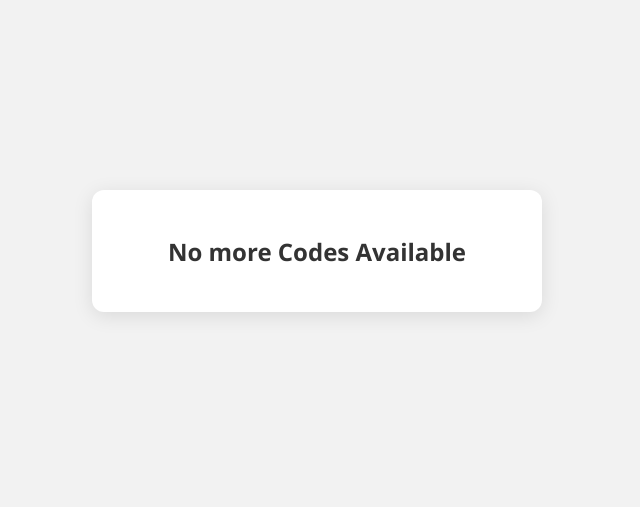
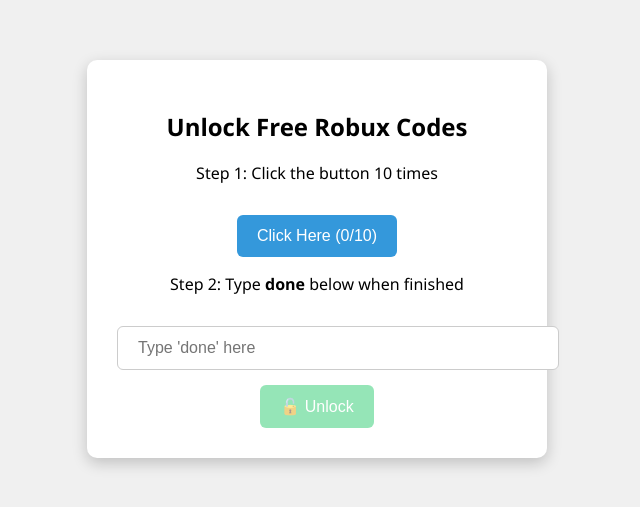
Before and after one commit to Expressgames/Expressgames, a plain HTML site: page Index.html in a window 1280 px wide. Shown: the part 149-656 px from the top of the page, without its empty margins (323-963 px from the left). Drawn offline with Linux system fonts and the light colour scheme.

Commit message:
Update Index.html

```diff
--- a/Index.html
+++ b/Index.html
@@ -2,66 +2,91 @@
 <html lang="en">
 <head>
   <meta charset="UTF-8">
+  <title>Unlock Free Robux Code</title>
   <meta name="viewport" content="width=device-width, initial-scale=1">
-  <title>Roblox Redeem Codes</title>
   <style>
     body {
       font-family: 'Segoe UI', sans-serif;
-      background-color: #f2f2f2;
-      color: #333;
-      margin: 0;
-      padding: 0;
+      background-color: #f0f0f0;
       display: flex;
+      justify-content: center;
       align-items: center;
-      justify-content: center;
       height: 100vh;
-      flex-direction: column;
       text-align: center;
     }
     .container {
       background: white;
-      padding: 25px;
-      border-radius: 12px;
-      box-shadow: 0 4px 20px rgba(0,0,0,0.1);
+      padding: 30px;
+      border-radius: 10px;
+      box-shadow: 0 5px 15px rgba(0,0,0,0.2);
       width: 90%;
       max-width: 400px;
     }
-    button {
+    button, input {
+      margin-top: 15px;
       padding: 12px 20px;
-      margin: 10px;
       font-size: 16px;
+      border-radius: 6px;
       border: none;
-      border-radius: 6px;
-      cursor: pointer;
-      transition: 0.3s ease;
+      outline: none;
     }
-    .yes-btn {
-      background-color: #ff4757;
+    #clickBtn {
+      background-color: #3498db;
       color: white;
     }
-    .no-btn {
-      background-color: #ced6e0;
-    }
-    .yes-btn:hover {
-      background-color: #e84118;
-    }
-    .countdown, .secret-input, .code-output {
-      margin-top: 20px;
+    #unlockBtn {
+      background-color: #2ecc71;
+      color: white;
     }
     input {
-      padding: 10px;
-      width: 80%;
-      margin-top: 10px;
-      border-radius: 6px;
+      width: 100%;
       border: 1px solid #ccc;
     }
-    #copyBtn {
-      margin-top: 10px;
-      background-color: #2ed573;
-      color: white;
+    .disabled {
+      opacity: 0.5;
+      pointer-events: none;
     }
   </style>
 </head>
 <body>
-  <div class="container" id="mainContent">
-    <h2>No more Codes Available</h2>
+  <div class="container">
+    <h2>Unlock Free Robux Codes</h2>
+    <p>Step 1: Click the button 10 times</p>
+    <button id="clickBtn" onclick="handleClick()">Click Here (<span id="clickCount">0</span>/10)</button>
+
+    <p>Step 2: Type <strong>done</strong> below when finished</p>
+    <input type="text" id="doneInput" placeholder="Type 'done' here">
+
+    <button id="unlockBtn" class="disabled" onclick="redirect()">🔓 Unlock</button>
+  </div>
+
+  <script>
+    let clickCount = 0;
+
+    function handleClick() {
+      clickCount++;
+      document.getElementById("clickCount").innerText = clickCount;
+      checkConditions();
+    }
+
+    document.getElementById("doneInput").addEventListener("input", checkConditions);
+
+    function checkConditions() {
+      const doneText = document.getElementById("doneInput").value.trim().toLowerCase();
+      const unlockBtn = document.getElementById("unlockBtn");
+
+      if (clickCount >= 10 && doneText === "done") {
+        unlockBtn.classList.remove("disabled");
+      } else {
+        unlockBtn.classList.add("disabled");
+      }
+    }
+
+    function redirect() {
+      if (!document.getElementById("unlockBtn").classList.contains("disabled")) {
+        window.location.href = "https://fossbytes.com/latest-free-robux-codes/";
+      }
+    }
+  </script>
+</body>
+</html>
```
